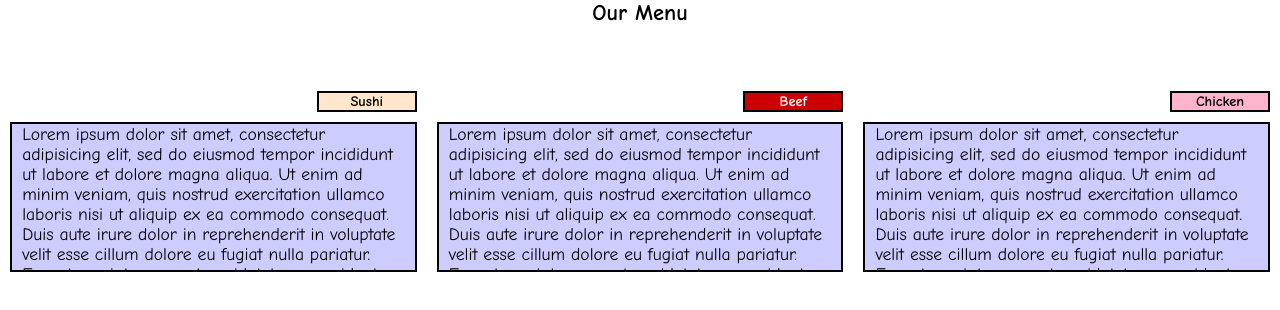
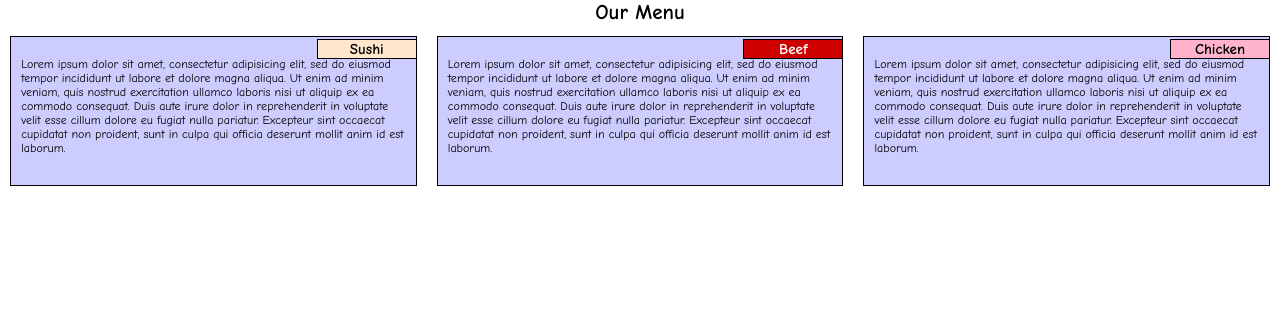
Before and after one commit to RubyNewbie/Assignments, a plain HTML site: page module2_solution/index.html in a window 1280 px wide. Drawn offline with Linux system fonts and the light colour scheme.

Commit message:
Module2 Assignment final

```diff
--- a/module2_solution/CSS/style.css
+++ b/module2_solution/CSS/style.css
@@ -4,6 +4,7 @@
   box-sizing: border-box;
   margin: 0px;
   padding: 0px;
+  font-size: 12px;
 }
 div {
   top: 0px;
@@ -14,22 +15,24 @@ div {
 h1 {
   font-family: "Comic Sans MS", Arial, Helvetica, sans-serif;
   margin-bottom: 15px;
-  font-size: 140%;
+  font-size: 175%;
   text-align: center;
 }
 
 h2{
   font-family: "Comic Sans MS", Arial, Helvetica, sans-serif;
-  border:  2px solid black;
-  font-size: 90%;
+  border:  1px solid black;
+  font-size: 125%;
   text-align: center;
 
   width: 100px;
-  margin-right: 10px;
-  margin-top: 50px;
-  margin-left: 10px;
-  margin-bottom: 10px;
+  margin-right: 0px;
+  margin-top: 0px;
+  margin-left: 0px;
+  margin-bottom: 0px;
   float: right;
+  position: relative;
+  z-index: 1000;
   top: 0px;
   right: 0px;
 
@@ -37,13 +40,13 @@ h2{
 #h21{
   color: #000000;
   background-color: #FFB3CC;
+}
 
-
-}
 #h22{
   color: #FFFFFF;
   background-color: #CC0000;
   }
+
 #h23{
   color: #000000;
   background-color: #FFE6CC;
@@ -51,23 +54,26 @@ h2{
 }
 
 p {
-  border: 2px solid black;
+  border: 1px solid black;
   background-color: #CCCCFF;
   /*width: 90%;*/
   height: 150px;
   margin-right: 10px;
-  margin-top: 10px;
-  margin-left: 10px;
-  margin-bottom: 10px;
-  padding: 0px 10px 0px 10px;
+  margin-top: 0px;
+  margin-left: 0px;
+  margin-bottom: 0px;
+  padding: 20px 10px 0px 10px;
   font-family: "Comic Sans MS", Arial, Helvetica, sans-serif;
-  font-size: 110%;
+
   text-align: left;
   color: #000000;
   overflow: hidden;
+  position: relative;
+  z-index: -1000;
 
-  top: 0px;
-  right: 0px;
+  top: -23px;
+  right: -10px;
+  bottom: -10px;
   clear: right;
 
 
@@ -86,7 +92,7 @@ p {
 @media (min-width: 992px) {
   .col-lg-1, .col-lg-2, .col-lg-3, .col-lg-4, .col-lg-5, .col-lg-6, .col-lg-7, .col-lg-8, .col-lg-9, .col-lg-10, .col-lg-11, .col-lg-12 {
     float: right;
-    position: relative;
+    padding: 0px 10px 0px 0px;
     margin: 0px;
     /*border: 1px solid green;*/
   }
@@ -132,7 +138,7 @@ p {
 @media (min-width: 768px) and (max-width: 991px) {
   .col-md-1, .col-md-2, .col-md-3, .col-md-4, .col-md-5, .col-md-6, .col-md-7, .col-md-8, .col-md-9, .col-md-10, .col-md-11, .col-md-12 {
     float: right;
-    position: relative;
+    padding: 0px 10px 0px 0px;
     margin: 0px;
     /*border: 1px solid green;*/
   }
--- a/module2_solution/index.html
+++ b/module2_solution/index.html
@@ -1,10 +1,9 @@
 <!DOCTYPE html>
-<html>
 <head>
 <meta charset="utf-8">
-<meta name="viewport" content="width=device-width", initial-scale=1"></meta>
+<meta name="viewport" content="width=device-width">
 <title>Responsive Layout</title>
-<link rel="stylesheet" href="CSS\style.css"></link>
+<link rel="stylesheet" type="text/css" href="CSS\style.css">
 
 </head>
 <body>
@@ -46,3 +45,4 @@
 </div>
 
 </body>
+</html>
```
